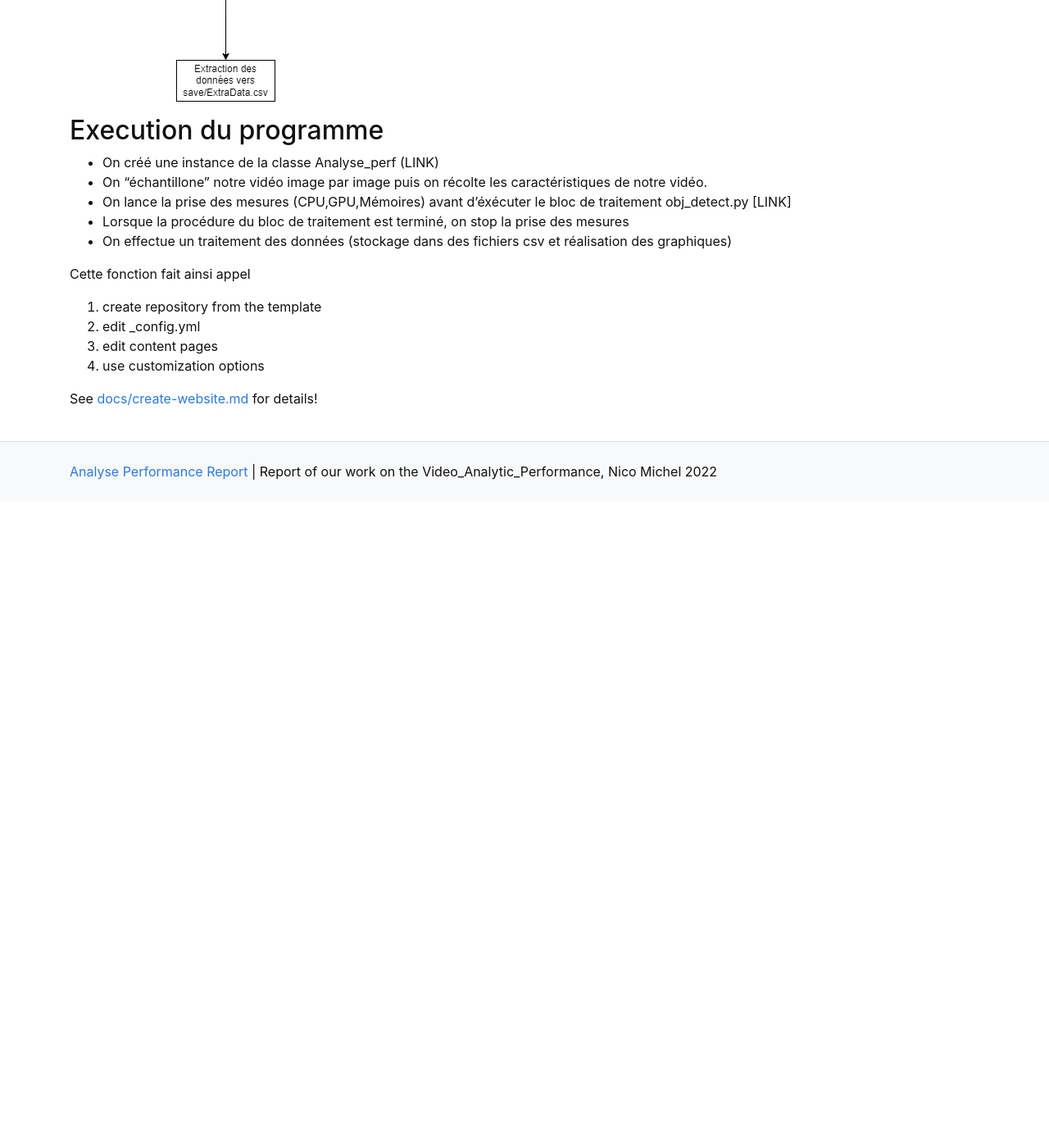
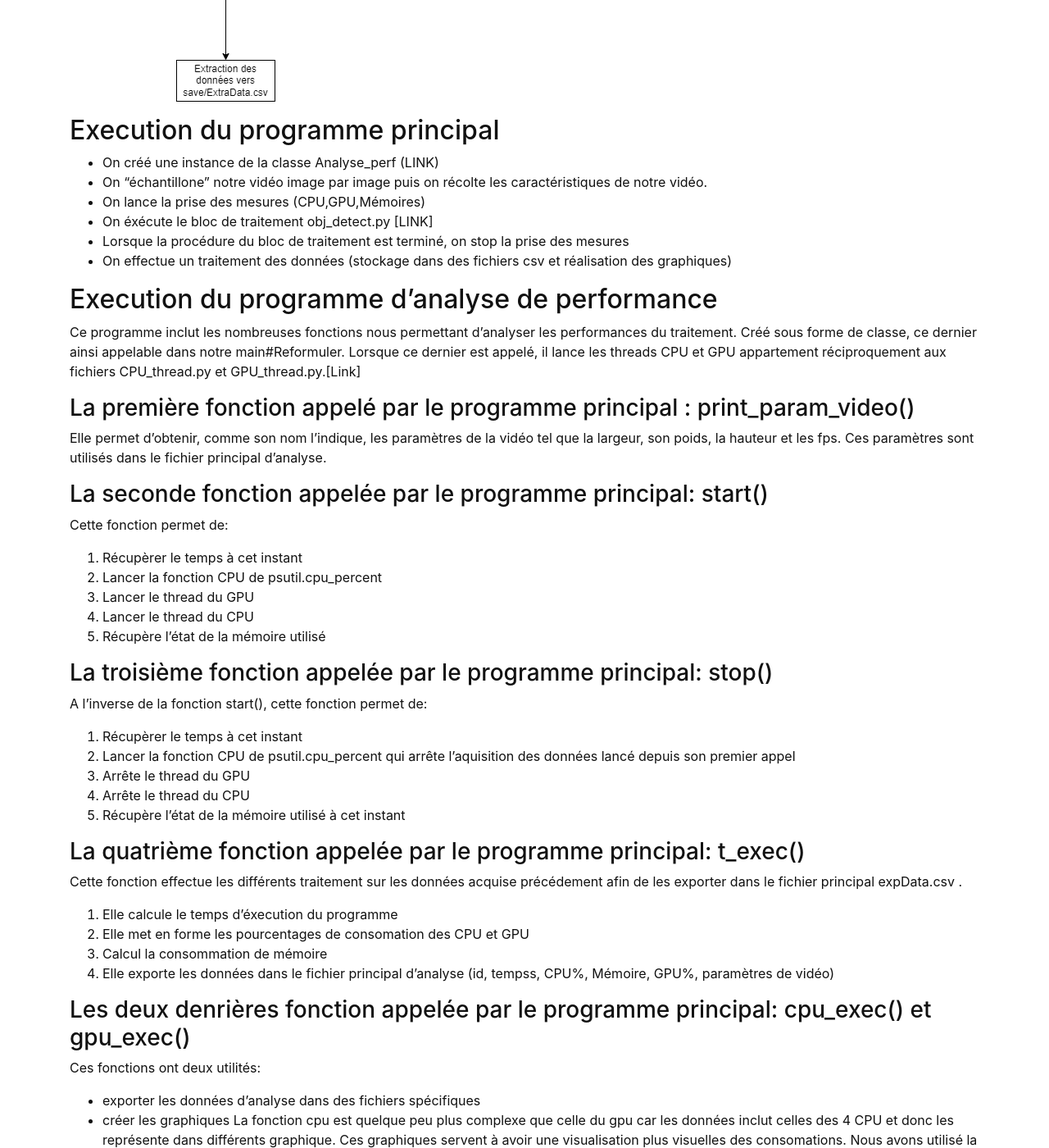
Before and after one commit to NicoMichelas/JekyllExample, a Jekyll site: the page built from pages/Utilisation.md, in a window 1280 px wide and 1400 px high, scrolled down 2223 px. Shown: the whole window at 82% size. Built offline with Jekyll 4.4.1, drawn with Linux system fonts in a browser that asks for light colours; before the commit the page ends 2834 px from its top, so only the background shows below that; some of the changed text lies outside the part shown.

Commit message:
MAJutilisation

```diff
--- a/_config.yml
+++ b/_config.yml
@@ -60,3 +60,5 @@ defaults:
 
 # ignore stuff
 exclude: [docs/, Rakefile, README.md, LICENSE]
+
+theme: "just-the-docs"
--- a/pages/Utilisation.md
+++ b/pages/Utilisation.md
@@ -8,18 +8,61 @@ Notre objectif étant de permettre l'étude des différents blocs du [projet d
 
 ![alt](Alrgorigramme1.png)
 
-## Execution du programme
+## Execution du programme principal
 * On créé une instance de la classe Analyse_perf (LINK)
 * On "échantillone" notre vidéo image par image puis on récolte les caractéristiques de notre vidéo.
-* On lance la prise des mesures (CPU,GPU,Mémoires) avant d'éxécuter le bloc de traitement obj_detect.py [LINK]
+* On lance la prise des mesures (CPU,GPU,Mémoires)
+* On éxécute le bloc de traitement obj_detect.py [LINK]
 * Lorsque la procédure du bloc de traitement est terminé, on stop la prise des mesures
 * On effectue un traitement des données (stockage dans des fichiers csv et réalisation des graphiques)
 
-Cette fonction fait ainsi appel
+## Execution du programme d'analyse de performance
+Ce programme inclut les nombreuses fonctions nous permettant d'analyser les performances du traitement. Créé sous forme de classe, ce dernier ainsi appelable dans notre main#Reformuler.
+Lorsque ce dernier est appelé, il lance les threads CPU et GPU appartement réciproquement aux fichiers CPU_thread.py et GPU_thread.py.[Link]
 
-1. create repository from the template
-2. edit _config.yml
-3. edit content pages
+### La première fonction appelé par le programme principal : print_param_video()
+Elle permet d'obtenir, comme son nom l'indique, les paramètres de la vidéo tel que la largeur, son poids, la hauteur et les fps. Ces paramètres sont utilisés dans le fichier principal d'analyse.
+
+### La seconde fonction appelée par le programme principal: start()
+Cette fonction permet de:
+1. Récupèrer le temps à cet instant
+2. Lancer la fonction CPU de psutil.cpu_percent
+3. Lancer le thread du GPU
+4. Lancer le thread du CPU
+5. Récupère l'état de la mémoire utilisé
+
+### La troisième fonction appelée par le programme principal: stop()
+A l'inverse de la fonction start(), cette fonction permet de:
+1. Récupèrer le temps à cet instant
+2. Lancer la fonction CPU de psutil.cpu_percent qui arrête l'aquisition des données lancé depuis son premier appel
+3. Arrête le thread du GPU
+4. Arrête le thread du CPU
+5. Récupère l'état de la mémoire utilisé à cet instant
+
+### La quatrième fonction appelée par le programme principal: t_exec()
+Cette fonction effectue les différents traitement sur les données acquise précédement afin de les exporter dans le fichier principal expData.csv .
+1. Elle calcule le temps d'éxecution du programme
+2. Elle met en forme les pourcentages de consomation des CPU et GPU
+3. Calcul la consommation de mémoire
+4. Elle exporte les données dans le fichier principal d'analyse (id, tempss, CPU%, Mémoire, GPU%, paramètres de vidéo)
+
+### Les deux denrières fonction appelée par le programme principal: cpu_exec() et gpu_exec()
+Ces fonctions ont deux utilités:
+* exporter les données d'analyse dans des fichiers spécifiques
+* créer les graphiques
+La fonction cpu est quelque peu plus complexe que celle du gpu car les données inclut celles des 4 CPU et donc les représente dans différents graphique.
+Ces graphiques servent à avoir une visualisation plus visuelles des consomations. Nous avons utilisé la bibliothèque Seaborn [link] pour les réaliser.
+
+### Les autres fonctions:
+#### pprint_ntuple() et print_memory()
+L'utilité de ces fonctions concerne la mesure de l'état de mémoire RAM et SWAP. Par l'appel de la fonction print_memory() on appel deux fois la fonction pprint_ntuples() en précisant en argument la RAM ou la Swap afin d'effectuer une conversion des données récupéréés(àdévelopper).
+
+#### Frames
+Les fonctions frame_start(), frame_stop() et frame_exec() ont entre autre la même utilité que les fonctions start(), stop() et t_exec(). Dans nos recherches nous voulions analyser le temps de traitement par image. Ainsi nous plassion la fonction start en début de traitement de notre boucle(à bien présenter en amont et peut etre link) pour obtenir le temps initiale et, évidement, la fonction stop en fin de traitement de l'image pour calculer le temps entre ces deux instant. La fonction frame_exec() sert à:
+* exporter les données dans un fichier dédié
+* créer des graphiques
+
+
 4. use customization options
 
 See [docs/create-website.md](https://github.com/thecdil/bootstrap-template/blob/main/docs/create-website.md) for details!
```
